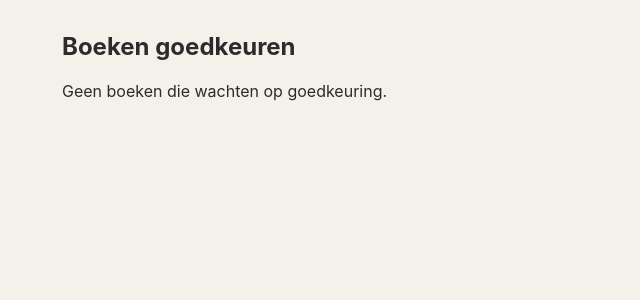
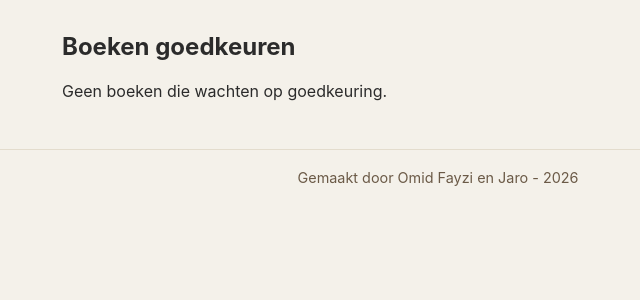
Before and after one commit to omidfayzihr/boekclub, a Django app: page /boeken/beheer/ in a window 1280 px wide. Shown: the part 76-376 px from the top of the page, without its empty margins (202-842 px from the left). Run offline with Django 4.2, Linux system fonts and the light colour scheme; the visitor is signed in with stand-in values (Sample User, id 1); data that the repository does not hold is empty.

Commit message:
Footer met namen en jaartal op elke pagina toegevoegd

```diff
--- a/base/static/base/css/styles.css
+++ b/base/static/base/css/styles.css
@@ -122,10 +122,13 @@ form button[type="submit"]:hover {
     color: #1f4d7a;
 }
 
-.makers {
-    margin-top: 2rem;
+.site-footer {
+    margin-top: 3rem;
+    padding: 1.2rem 1.5rem;
+    text-align: center;
     color: #6b5a47;
     font-size: 0.9rem;
+    border-top: 1px solid #e3dccd;
 }
 
 .profile-info {
--- a/base/templates/base/base.html
+++ b/base/templates/base/base.html
@@ -21,5 +21,9 @@
     <main class="content">
         {% block content %}{% endblock %}
     </main>
+
+    <footer class="site-footer">
+        Gemaakt door Omid Fayzi en Jaro - 2026
+    </footer>
 </body>
 </html>
--- a/base/templates/registration/login.html
+++ b/base/templates/registration/login.html
@@ -10,6 +10,4 @@
     <button type="submit">Inloggen</button>
 </form>
 <p>Nog geen account? <a href="{% url 'register' %}">Registreer hier</a>.</p>
-
-<p class="makers">Gemaakt door: <strong>Omid Fayzi</strong> &amp; <strong>Jaro</strong></p>
 {% endblock %}
```
